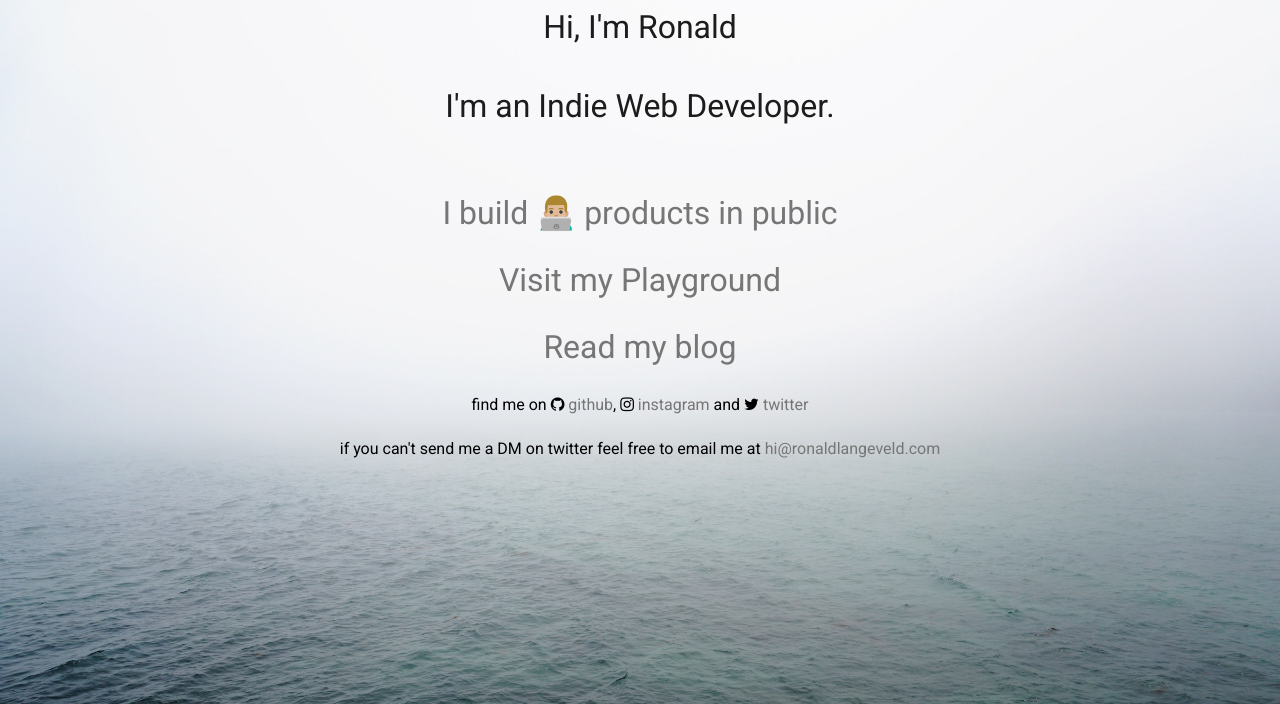
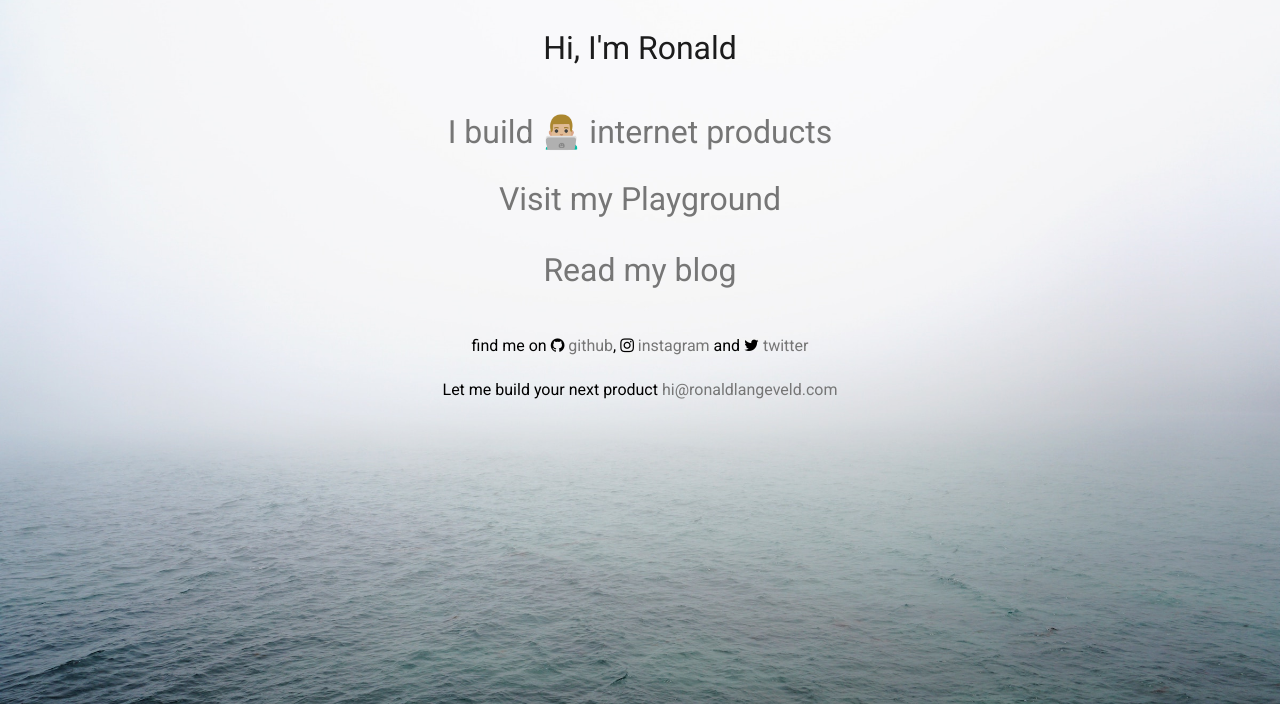
Before and after one commit to burgundy93/flaskblog, a Flask app: page / in a window 1280 px wide. Shown: the top 704 px of the page. Run offline with Flask 2, Linux system fonts and the light colour scheme; some libraries are stand-ins or nearby versions.

Commit message:
changed homepage

```diff
--- a/play.py
+++ b/play.py
@@ -10,6 +10,3 @@ raw = r.json()
 data = json.dumps(raw["recenttracks"])
 
 loaded = json.loads(data)
-
-for a in loaded["track"]:
-    print(a['url'])
--- a/templates/index.html
+++ b/templates/index.html
@@ -11,24 +11,17 @@
 			<div class="row">
             <div class="col-12">
                 <div>
+                    <br>
                     <h1 class="head-text">Hi, I'm Ronald</h1>
 
 <br>
 
 	<h2 class="head-text">
-		I'm an Indie Web Developer.
+        <a href="/open">I build 👨🏼‍💻 internet products </a>
 	</h2>
 
-
-
-
-	<h3 class="head-text">
-        <a href="/open">I build 👨🏼‍💻 products in public</a>
-	</h3>
-
-
                        <h2 class="head-text"><a href="/play">Visit my Playground</a></h2>
-                                        <h2 class="head-text"><a href="/posts">Read my blog</a></h2>
+                                        <p class="head-text"><a href="/posts">Read my blog</a></p>
 
 
                     	<div class="follow-text">
@@ -36,7 +29,7 @@
 </div>
 
 <div class="follow-text">
-        <p style="color: black">if you can't send me a DM on twitter feel free to email me at <a href="mailto:hi@ronaldlangeveld.com">hi@ronaldlangeveld.com</a></p>
+        <p style="color: black">Let me build your next product <a href="mailto:hi@ronaldlangeveld.com">hi@ronaldlangeveld.com</a></p>
 </div>
                     <div class="follow-text">
 
```
